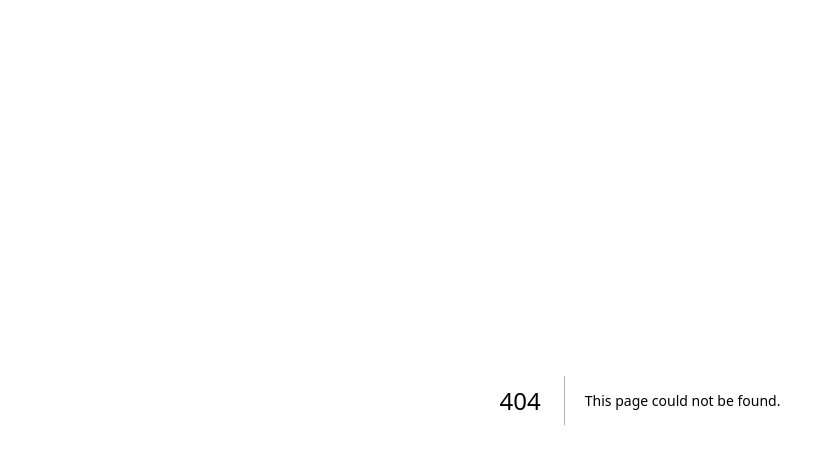
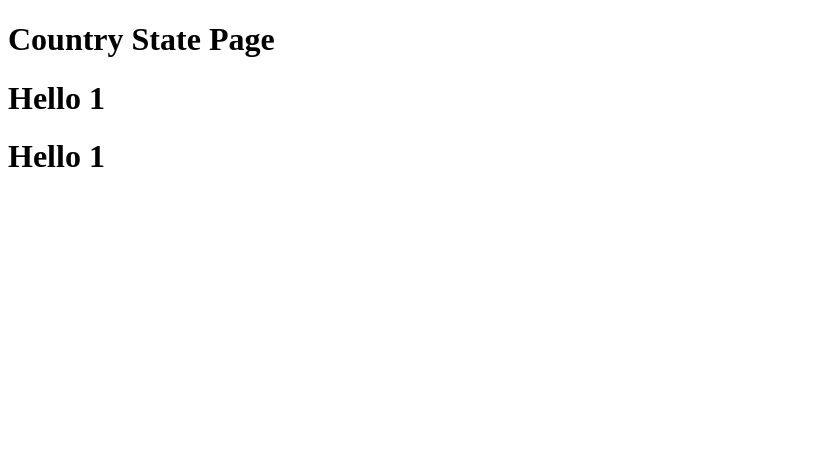
Before and after one commit to Rahul22rs/app-basics, a Next.js app: page /country/1/1 in a window 1280 px wide. Before the commit this address had no page. Shown: the top 464 px of the page, without its empty margins (0-835 px from the left). Built offline with nearby package versions, Linux system fonts and the light colour scheme.

Commit message:
add parent parameter from nested route

```diff
--- /dev/null
+++ b/app/country/[country]/[state]/page.tsx
@@ -0,0 +1,16 @@
+export default async function CountryPage({
+  params,
+}: {
+  params: Promise<{ state: string;  country: string }>;//add second params
+}) {
+  const { state } = await params;
+  const { country } = await params;//take dynamic country name from user
+
+  return (
+    <>
+      <h1>Country State Page</h1>
+      <h1>Hello {country}</h1>
+      <h1>Hello {state}</h1>
+    </>
+  );
+}
```
Also changed, not shown: app/country/[country]/page.tsx (added, +13 -0 lines).
